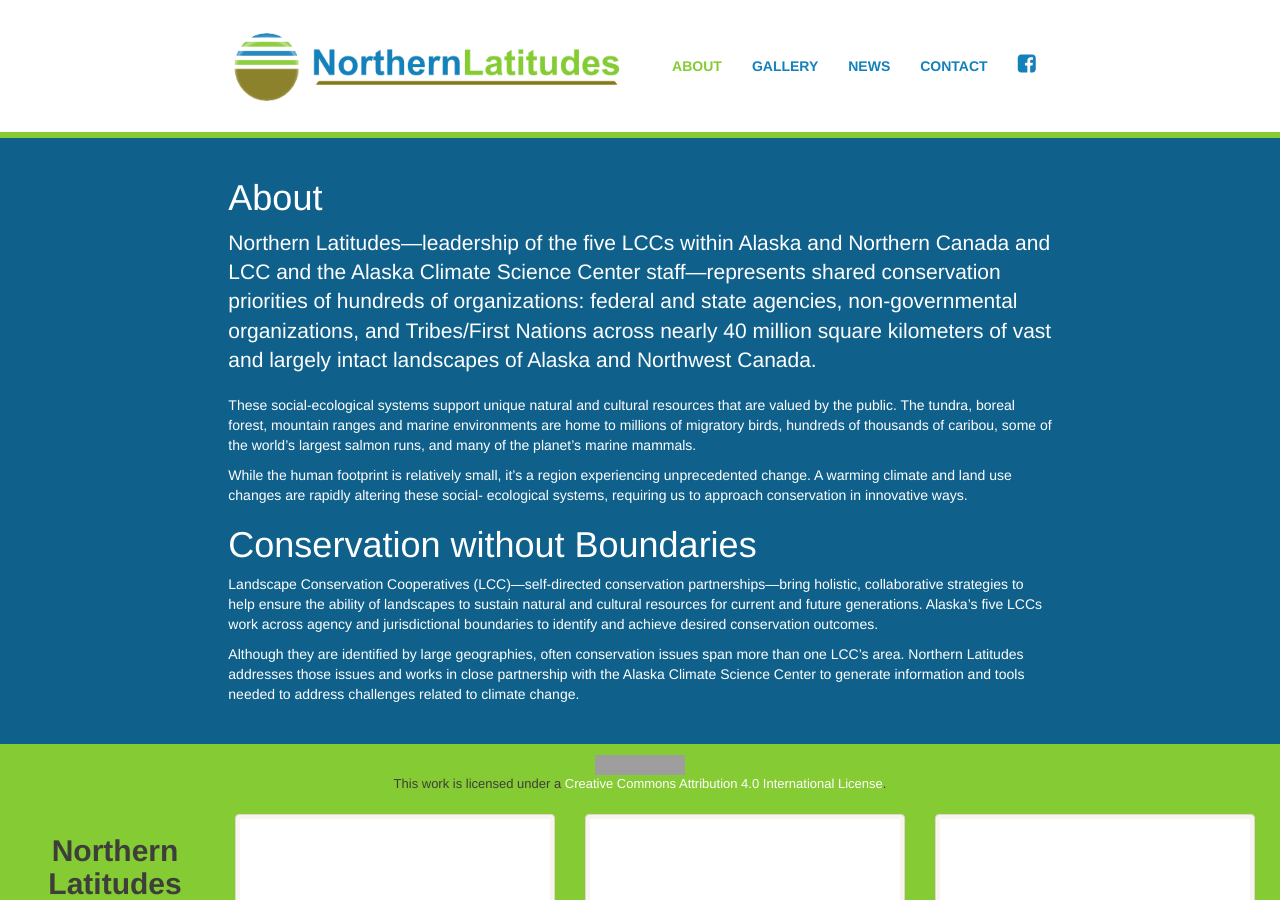
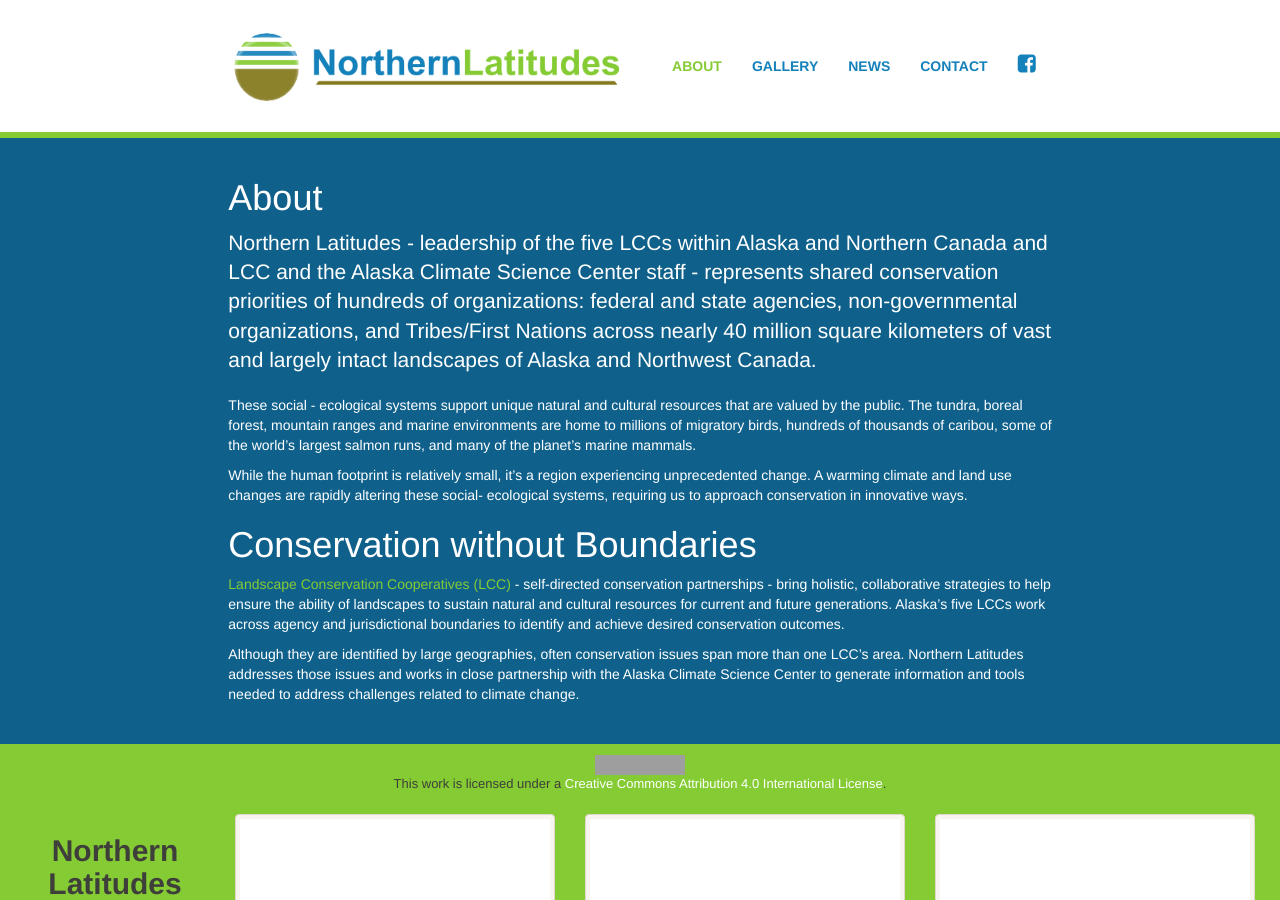
Before and after one commit to northern-latitudes/northern-latitudes.github.io, a Jekyll site: the page built from about.md, in a window 1280 px wide and 900 px high. Built offline with Jekyll 4.4.1, drawn with Linux system fonts in a browser that asks for light colours; nearby versions of some CDN libraries; grey boxes are pictures that could not be loaded.

Commit message:
Fix hyphens

```diff
--- a/about.md
+++ b/about.md
@@ -4,13 +4,13 @@ title: About
 permalink: /about/
 ---
 
-<p class="lead">Northern Latitudes—leadership of the five LCCs within Alaska and Northern Canada
-and LCC and the Alaska Climate Science Center staff—represents shared conservation
+<p class="lead">Northern Latitudes - leadership of the five LCCs within Alaska and Northern Canada
+and LCC and the Alaska Climate Science Center staff - represents shared conservation
 priorities of hundreds of organizations: federal and state agencies, non-governmental
 organizations, and Tribes/First Nations across nearly 40 million square kilometers of
 vast and largely intact landscapes of Alaska and Northwest Canada.</p>
 
-These social-ecological systems support unique natural and cultural resources that are
+These social - ecological systems support unique natural and cultural resources that are
 valued by the public. The tundra, boreal forest, mountain ranges and marine
 environments are home to millions of migratory birds, hundreds of thousands of caribou,
 some of the world’s largest salmon runs, and many of the planet’s marine mammals.
@@ -21,8 +21,8 @@ ecological systems, requiring us to approach conservation in innovative ways.
 
 # Conservation without Boundaries
 
-Landscape Conservation Cooperatives (LCC)—self-directed conservation
-partnerships—bring holistic, collaborative strategies to help ensure the ability of
+[Landscape Conservation Cooperatives (LCC)](https://lccnetwork.org/) - self-directed conservation
+partnerships - bring holistic, collaborative strategies to help ensure the ability of
 landscapes to sustain natural and cultural resources for current and future generations.
 Alaska’s five LCCs work across agency and jurisdictional boundaries to identify and
 achieve desired conservation outcomes.
```
